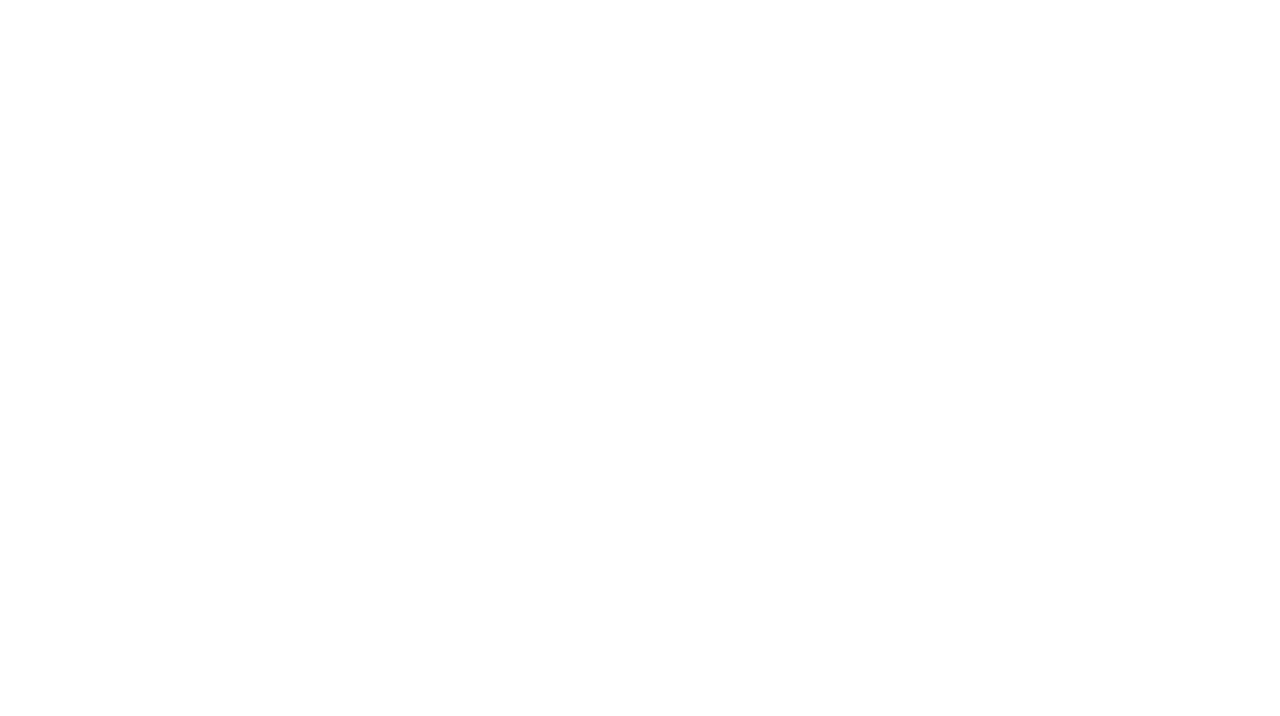
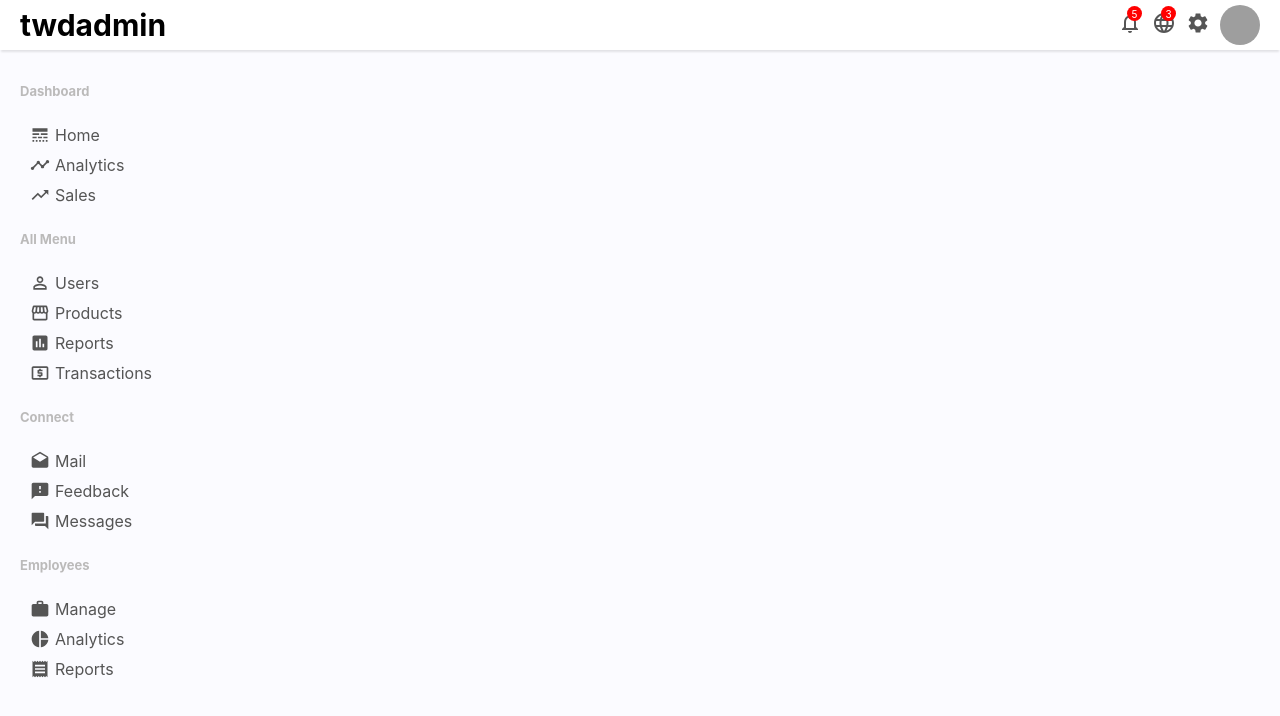
Before and after one commit to vc8bp/reac--admin-dashboard, a React (Create React App) app: page / in a window 1280 px wide. Shown: the top 716 px of the page. Built offline with nearby package versions, Linux system fonts and the light colour scheme; grey boxes are pictures that could not be loaded.

Commit message:
navbar & sidebar done

```diff
--- a/package.json
+++ b/package.json
@@ -3,6 +3,8 @@
   "version": "0.1.0",
   "private": true,
   "dependencies": {
+    "@material-ui/core": "^4.12.4",
+    "@material-ui/icons": "^4.11.3",
     "@testing-library/jest-dom": "^5.16.4",
     "@testing-library/react": "^13.3.0",
     "@testing-library/user-event": "^13.5.0",
--- a/src/App.js
+++ b/src/App.js
@@ -1,9 +1,10 @@
+import Home from "./pages/Home";
 
 
 function App() {
   return (
     <>
-
+      <Home/>
     </>
   );
 }
--- a/src/components/Navbar.js
+++ b/src/components/Navbar.js
@@ -1,13 +1,87 @@
-import styled from 'styled-components'
+import React from 'react'
+import { NotificationsNone, Language, Settings } from '@material-ui/icons';
+import styled from 'styled-components';
 
-const Container = styled.div`
-
+const NavbarContainer = styled.div`
+    width: 100%;
+    height: 50px;
+    background-color: #fff;
+    position: sticky;
+    top: 0;
+    z-index: 999;
+    box-shadow: 0 3px 2px -1px rgba(0,0,0,.1);
+    background-color: rgba(255,255,255,.8);
+`
+const NavbarWrapper = styled.div`
+    height: 100%;
+    padding: 0px 20px;
+    display: flex;
+    align-items: center;
+    justify-content: space-between;
+`
+const Logo = styled.span`
+    font-weight: bold;
+    font-size: 30px;
+    cursor: pointer;
+`
+const TopLeft = styled.div``
+const TopRight = styled.div`
+    display: flex;
+    align-items: center;
 `
 
-function Navbar() {
-  return (
-    <div>Navbar</div>
-  )
+const IconContainer = styled.div`
+    position: relative;
+    cursor: pointer;
+    margin-right: 10px;
+    color: #555;
+`
+const IconBadge = styled.span`
+    width: 15px;
+    height: 15px;
+    position: absolute;
+    top: -5px;
+    right: 0px;
+    background-color: red;
+    color: white;
+    border-radius: 50%;
+    display: flex;
+    align-items: center;
+    justify-content: center;
+    font-size: 10px;
+`
+const Avatar = styled.img`
+    width: 40px;
+    height: 40px;
+    border-radius: 50%;
+`
+
+const Navbar = () => {
+    const rndNmr = () => Math.floor(Math.random() * 99) + 1;
+
+    return (
+        <NavbarContainer>
+            <NavbarWrapper>
+                <TopLeft>
+                    <Logo>twdadmin</Logo>
+                </TopLeft>
+                <TopRight>
+                    <IconContainer>
+                        <NotificationsNone />
+                        <IconBadge>5</IconBadge>
+                    </IconContainer>
+                    <IconContainer>
+                        <Language />
+                        <IconBadge>3</IconBadge>
+                    </IconContainer>
+                    <IconContainer>
+                        <Settings />
+                    </IconContainer>
+                    <Avatar src={`https://randomuser.me/api/portraits/women/${rndNmr()}.jpg`} alt="avatar" />
+                </TopRight>
+            </NavbarWrapper>
+        </NavbarContainer>
+    )
 }
 
 export default Navbar
--- /dev/null
+++ b/src/components/SlideBar.js
@@ -0,0 +1,170 @@
+import React from 'react'
+import { LineStyle, Timeline, TrendingUp, PermIdentity, Storefront, LocalAtm, Assessment, Drafts, Feedback, Forum, Work, Receipt, PieChart } from "@material-ui/icons";
+import styled, { css } from "styled-components";
+
+
+const SidebarContainer = styled.div`
+    flex: 1;
+    height: calc(100vh - 50px);
+    background-color: rgb(251, 251, 255);
+    position: sticky;
+    top: 50px;
+`
+const SidebarWrapper = styled.div`
+    padding: 20px;
+    color: #555;
+`
+const SidebarMenu = styled.div`
+    margin-bottom: 10px;
+`
+const SidebarTitle = styled.h3`
+    font-size: 13px;
+    color: rgb(187, 186, 186);
+`
+const SidebarList = styled.ul`
+    list-style: none;
+    padding: 5px;
+`
+const SidebarListItem = styled.li`
+    padding: 5px;
+    cursor: pointer;
+    display: flex;
+    align-items: center;
+    border-radius: 10px;
+    &:hover {
+        background-color: rgb(240, 240, 255);
+    }
+`
+const sharedStyle = css`
+    margin-right: 5px;
+    font-size: 20px !important;
+`
+const MyLineStyle = styled(LineStyle)`
+    ${sharedStyle}
+`
+const MyTimeline = styled(Timeline)`
+    ${sharedStyle}
+`
+const MyTrendingUp = styled(TrendingUp)`
+    ${sharedStyle}
+`
+const MyPermIdentity = styled(PermIdentity)`
+    ${sharedStyle}
+`
+const MyStorefront = styled(Storefront)`
+    ${sharedStyle}
+`
+const MyAssessment = styled(Assessment)`
+    ${sharedStyle}
+`
+const MyLocalAtm = styled(LocalAtm)`
+    ${sharedStyle}
+`
+const MyDrafts = styled(Drafts)`
+    ${sharedStyle}
+`
+const MyFeedback = styled(Feedback)`
+    ${sharedStyle}
+`
+const MyForum = styled(Forum)`
+    ${sharedStyle}
+`
+const MyWork = styled(Work)`
+    ${sharedStyle}
+`
+const MyPieChart = styled(PieChart)`
+    ${sharedStyle}
+`
+const MyReceipt = styled(Receipt)`
+    ${sharedStyle}
+`
+
+const SlideBar = () => {
+
+
+    return (
+        <SidebarContainer>
+            <SidebarWrapper>
+                <SidebarMenu>
+                    <SidebarTitle>Dashboard</SidebarTitle>
+                    <SidebarList>
+
+                            <SidebarListItem>
+                                <MyLineStyle />
+                                Home
+                            </SidebarListItem>
+
+                        <SidebarListItem>
+                            <MyTimeline />
+                            Analytics
+                        </SidebarListItem>
+                        <SidebarListItem>
+                            <MyTrendingUp />
+                            Sales
+                        </SidebarListItem>
+                    </SidebarList>
+                </SidebarMenu>
+                <SidebarMenu>
+                    <SidebarTitle>All Menu</SidebarTitle>
+                    <SidebarList>
+
+                            <SidebarListItem>
+                                <MyPermIdentity />
+                                Users
+                            </SidebarListItem>
+
+                            <SidebarListItem>
+                                <MyStorefront />
+                                Products
+                            </SidebarListItem>
+
+                        <SidebarListItem>
+                            <MyAssessment />
+                            Reports
+                        </SidebarListItem>
+                        <SidebarListItem>
+                            <MyLocalAtm />
+                            Transactions
+                        </SidebarListItem>
+                    </SidebarList>
+                </SidebarMenu>
+                <SidebarMenu>
+                    <SidebarTitle>Connect</SidebarTitle>
+                    <SidebarList>
+                        <SidebarListItem>
+                            <MyDrafts />
+                            Mail
+                        </SidebarListItem>
+                        <SidebarListItem>
+                            <MyFeedback />
+                            Feedback
+                        </SidebarListItem>
+                        <SidebarListItem>
+                            <MyForum />
+                            Messages
+                        </SidebarListItem>
+                    </SidebarList>
+                </SidebarMenu>
+                <SidebarMenu>
+                    <SidebarTitle>Employees</SidebarTitle>
+                    <SidebarList>
+                        <SidebarListItem>
+                            <MyWork />
+                            Manage
+                        </SidebarListItem>
+                        <SidebarListItem>
+                            <MyPieChart />
+                            Analytics
+                        </SidebarListItem>
+                        <SidebarListItem>
+                            <MyReceipt />
+                            Reports
+                        </SidebarListItem>
+                    </SidebarList>
+                </SidebarMenu>
+            </SidebarWrapper>
+        </SidebarContainer>
+    )
+}
+
+export default SlideBar
--- a/src/index.css
+++ b/src/index.css
@@ -11,3 +11,8 @@ code {
   font-family: source-code-pro, Menlo, Monaco, Consolas, 'Courier New',
     monospace;
 }
+
+.link {
+  text-decoration: none;
+  color: inherit;
+}
--- a/src/pages/Home.js
+++ b/src/pages/Home.js
@@ -0,0 +1,13 @@
+import React from 'react'
+import Navbar from '../components/Navbar'
+import SlideBar from '../components/SlideBar'
+function Home() {
+  return (
+    <>
+        <Navbar/>
+        <SlideBar/>
+    </>
+  )
+}
+
+export default Home
```
Also changed, not shown: 2 other files (tests, documents, lock files or other folders).
